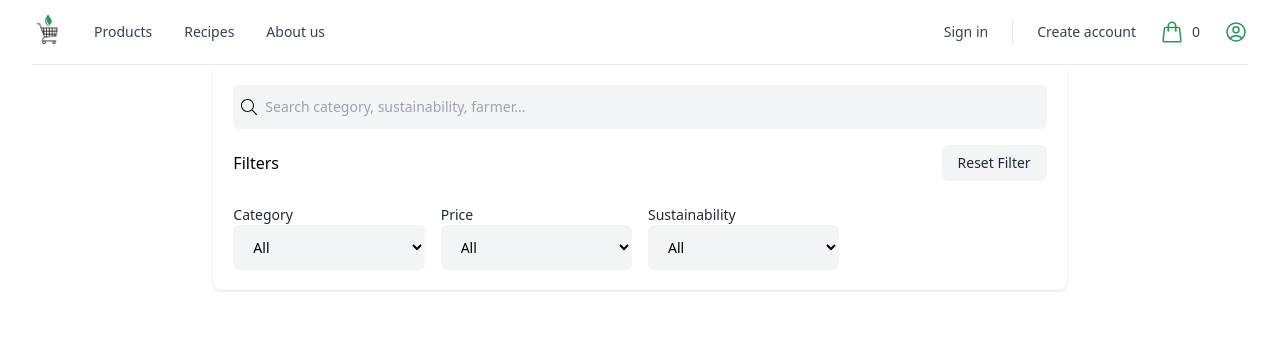
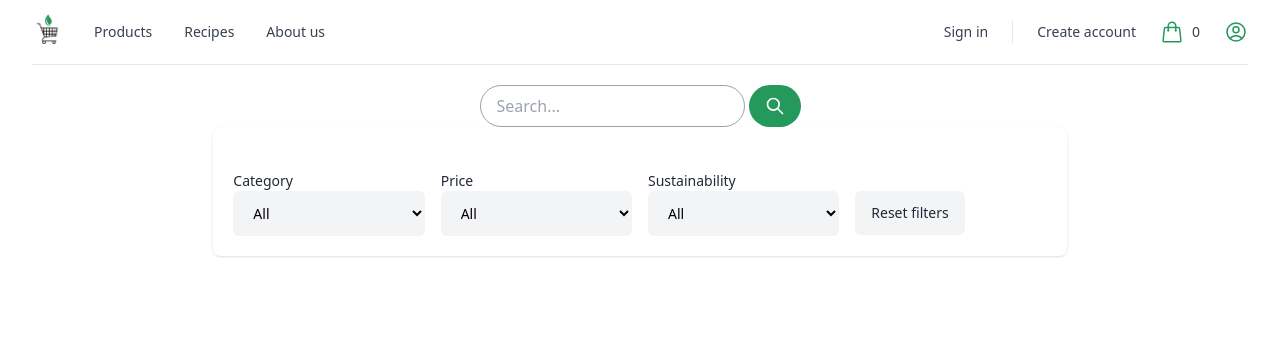
Before and after one commit to Jonas-Grill/sustail, a Next.js app in the folder frontend/: page /productsOverview in a window 1280 px wide. Shown: the top 340 px of the page. Built offline with nearby package versions, Linux system fonts and the light colour scheme.

Commit message:
small fixes

```diff
--- a/frontend/components/Filter.tsx
+++ b/frontend/components/Filter.tsx
@@ -1,31 +1,6 @@
 export default function Filter() {
     return (
         <div className="w-full md:w-2/3 shadow p-5 rounded-lg bg-white">
-            <div className="relative">
-                <div className="absolute flex items-center ml-2 h-full">
-                    <svg className="w-4 h-4 fill-current text-primary-gray-dark" viewBox="0 0 16 16" fill="none"
-                         xmlns="http://www.w3.org/2000/svg">
-                        <path
-                            d="M15.8898 15.0493L11.8588 11.0182C11.7869 10.9463 11.6932 10.9088 11.5932 10.9088H11.2713C12.3431 9.74952 12.9994 8.20272 12.9994 6.49968C12.9994 2.90923 10.0901 0 6.49968 0C2.90923 0 0 2.90923 0 6.49968C0 10.0901 2.90923 12.9994 6.49968 12.9994C8.20272 12.9994 9.74952 12.3431 10.9088 11.2744V11.5932C10.9088 11.6932 10.9495 11.7869 11.0182 11.8588L15.0493 15.8898C15.1961 16.0367 15.4336 16.0367 15.5805 15.8898L15.8898 15.5805C16.0367 15.4336 16.0367 15.1961 15.8898 15.0493ZM6.49968 11.9994C3.45921 11.9994 0.999951 9.54016 0.999951 6.49968C0.999951 3.45921 3.45921 0.999951 6.49968 0.999951C9.54016 0.999951 11.9994 3.45921 11.9994 6.49968C11.9994 9.54016 9.54016 11.9994 6.49968 11.9994Z"></path>
-                    </svg>
-                </div>
-
-                <input type="text" placeholder="Search category, sustainability, farmer..."
-                       className="px-8 py-3 w-full rounded-md bg-gray-100 border-transparent focus:border-gray-500 focus:bg-white focus:ring-0 text-sm"/>
-            </div>
-
-            <div className="flex items-center justify-between mt-4">
-                <p className="font-medium">
-                    Filters
-                </p>
-
-                <button
-                    className="px-4 py-2 bg-gray-100 hover:bg-gray-200 text-gray-800 text-sm font-medium rounded-md">
-                    Reset Filter
-                </button>
-            </div>
-
-            <div>
             <div className="grid grid-cols-2 md:grid-cols-3 xl:grid-cols-4 gap-4 mt-6">
                 <div>
                     <p className="text-gray-800 text-sm ">
@@ -66,7 +41,13 @@ export default function Filter() {
                         <option value="2+">2+</option>
                     </select>
                 </div>
+                <div>
+                    <button
+                        className="mt-5 px-4 py-3 bg-gray-100 hover:bg-gray-200 text-gray-800 text-sm font-medium rounded-md">
+                        Reset filters
+                    </button>
                 </div>
+
             </div>
         </div>
     )
--- a/frontend/components/Search bar.tsx
+++ /dev/null
@@ -1,26 +0,0 @@
-export default function SearchBar() {
-    return (
-        <div className="bg-slate-700 h-screen px-10 py-10-full">
-            <form>
-                <div className="max-w-xl">
-                    <div className="flex space-x-1 items-center mb-2">
-                        <svg xmlns="http://www.w3.org/2000/svg" className="h-8 w-8 text-red-500" fill="none" viewBox="0 0 24 24"
-                             stroke="currentColor">
-                            <path stroke-linecap="round" stroke-linejoin="round" stroke-width="2"
-                                  d="M13 16h-1v-4h-1m1-4h.01M21 12a9 9 0 11-18 0 9 9 0 0118 0z"/>
-                        </svg>
-                        <p className="text-white text-lg font-semibold">Please enter something</p>
-                    </div>
-                    <div className="flex space-x-4">
-                        <div className="flex rounded-md overflow-hidden w-full">
-                            <input type="text" className="w-full rounded-md rounded-r-none"/>
-                            <button className="bg-indigo-600 text-white px-6 text-lg font-semibold py-4 rounded-r-md">Go
-                            </button>
-                        </div>
-                        <button className="bg-white px-6 text-lg font-semibold py-4 rounded-md">Clear</button>
-                    </div>
-                </div>
-            </form>
-        </div>
-    )
-}
--- /dev/null
+++ b/frontend/components/SearchBar.tsx
@@ -0,0 +1,29 @@
+export default function SearchBar() {
+    return (
+        <div className="mt-5 flex items-center">
+            <div className="flex space-x-1">
+                <input
+                    type="text"
+                    className="block w-full px-4 py-2 text-sustail bg-white border border-gray-400 rounded-full focus:border-sustail focus:outline-none focus:ring-opacity-40"
+                    placeholder="Search..."
+                />
+                <button className="px-4 text-white bg-sustail rounded-full ">
+                    <svg
+                        xmlns="http://www.w3.org/2000/svg"
+                        className="w-5 h-5"
+                        fill="none"
+                        viewBox="0 0 24 24"
+                        stroke="currentColor"
+                        strokeWidth={2}
+                    >
+                        <path
+                            strokeLinecap="round"
+                            strokeLinejoin="round"
+                            d="M21 21l-6-6m2-5a7 7 0 11-14 0 7 7 0 0114 0z"
+                        />
+                    </svg>
+                </button>
+            </div>
+        </div>
+    )
+}
--- a/frontend/pages/productsOverview.tsx
+++ b/frontend/pages/productsOverview.tsx
@@ -1,6 +1,6 @@
 import Navbar from "../components/Navbar";
 import Link from "next/link";
-import SearchBar from "../components/Search bar";
+import SearchBar from "../components/SearchBar";
 import Filter from "../components/Filter";
 
 const products = [
@@ -42,7 +42,10 @@ export default function productsOverview() {
     return (
         <div className="flex-col">
             <Navbar/>
-            <div class="flex justify-center items-center">
+            <div className="flex justify-center items-center">
+                <SearchBar/>
+            </div>
+            <div className="flex justify-center items-center">
                 <Filter/>
             </div>
             <div className="bg-white">
```
Lines whose indentation alone changed are shown as unchanged.
